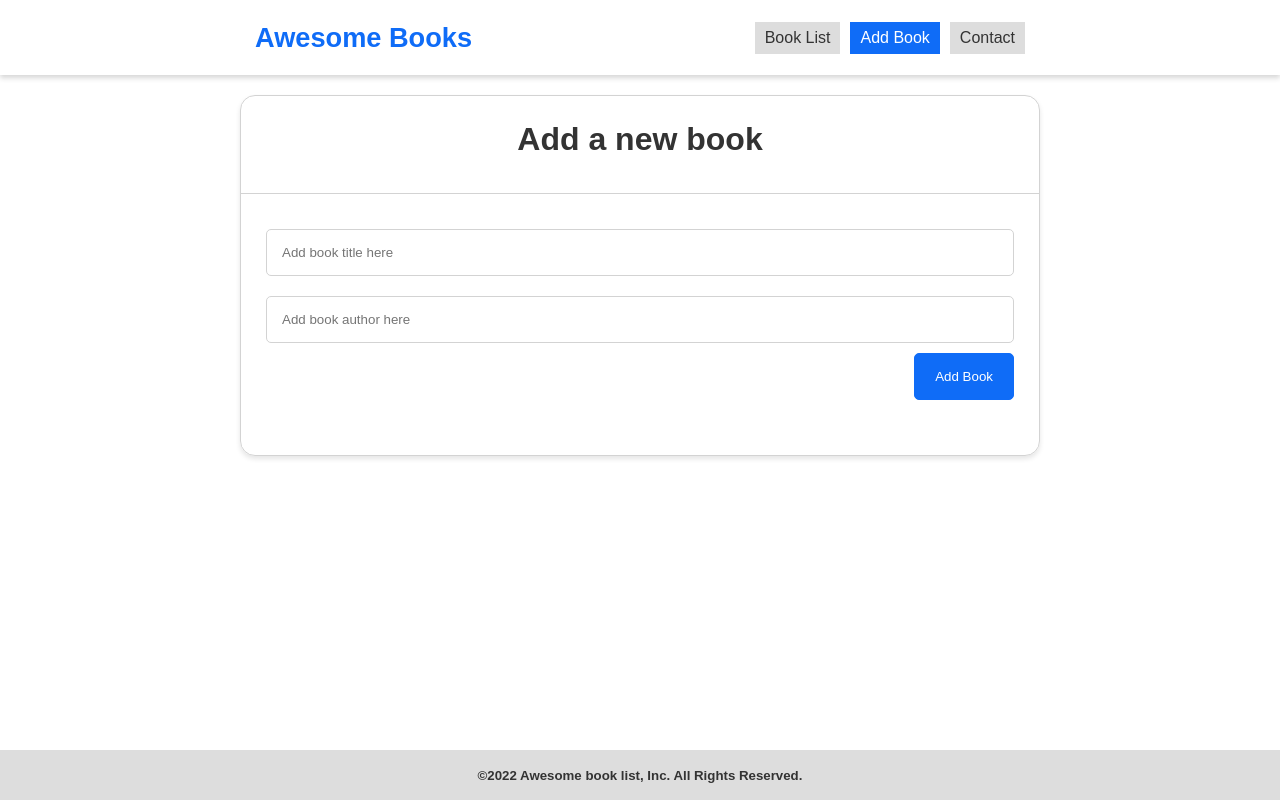
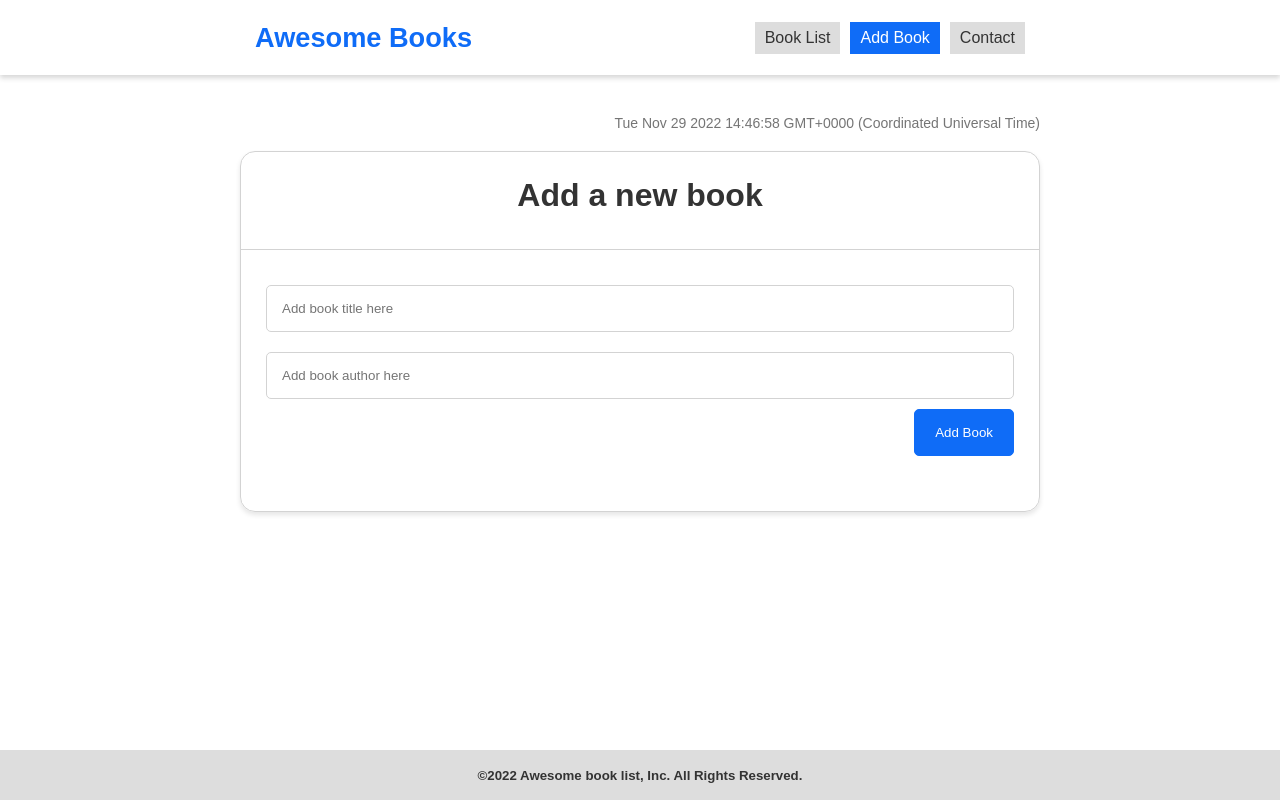
Before and after one commit to raihan2bd/Awesome-Books, a website with bundled scripts: page index.html in a window 1280 px wide. Built offline with nearby package versions, Linux system fonts and the light colour scheme.

Commit message:
Add Current Date in this project

```diff
--- a/index.html
+++ b/index.html
@@ -19,6 +19,7 @@
     </nav>
   </header>
   <main class="main-container">
+    <div class="date-now"><span id="show-date"></span></div>
     <section class="books-section">
       <h1 class="section-title">All awesome books</h1>
       <ul class="books-list">
--- a/js/app.js
+++ b/js/app.js
@@ -6,6 +6,9 @@
 const bookSection = document.querySelector('.books-section');
 const addBookSection = document.querySelector('.add-book-section');
 const contractSection = document.querySelector('.contact-section');
+
+// show Date in html
+document.getElementById('show-date').innerText = new Date();
 
 // Books constructor will manage books.
 class ManageBooks {
--- a/style.css
+++ b/style.css
@@ -78,6 +78,19 @@ body {
   display: flex;
   flex-direction: column;
   align-items: center;
+}
+
+.date-now {
+  width: 100%;
+  max-width: 800px;
+  display: flex;
+  justify-content: flex-end;
+}
+
+#show-date {
+  margin: 20px 0;
+  font-size: 14px;
+  color: #757575;
 }
 
 .books-section {
```
